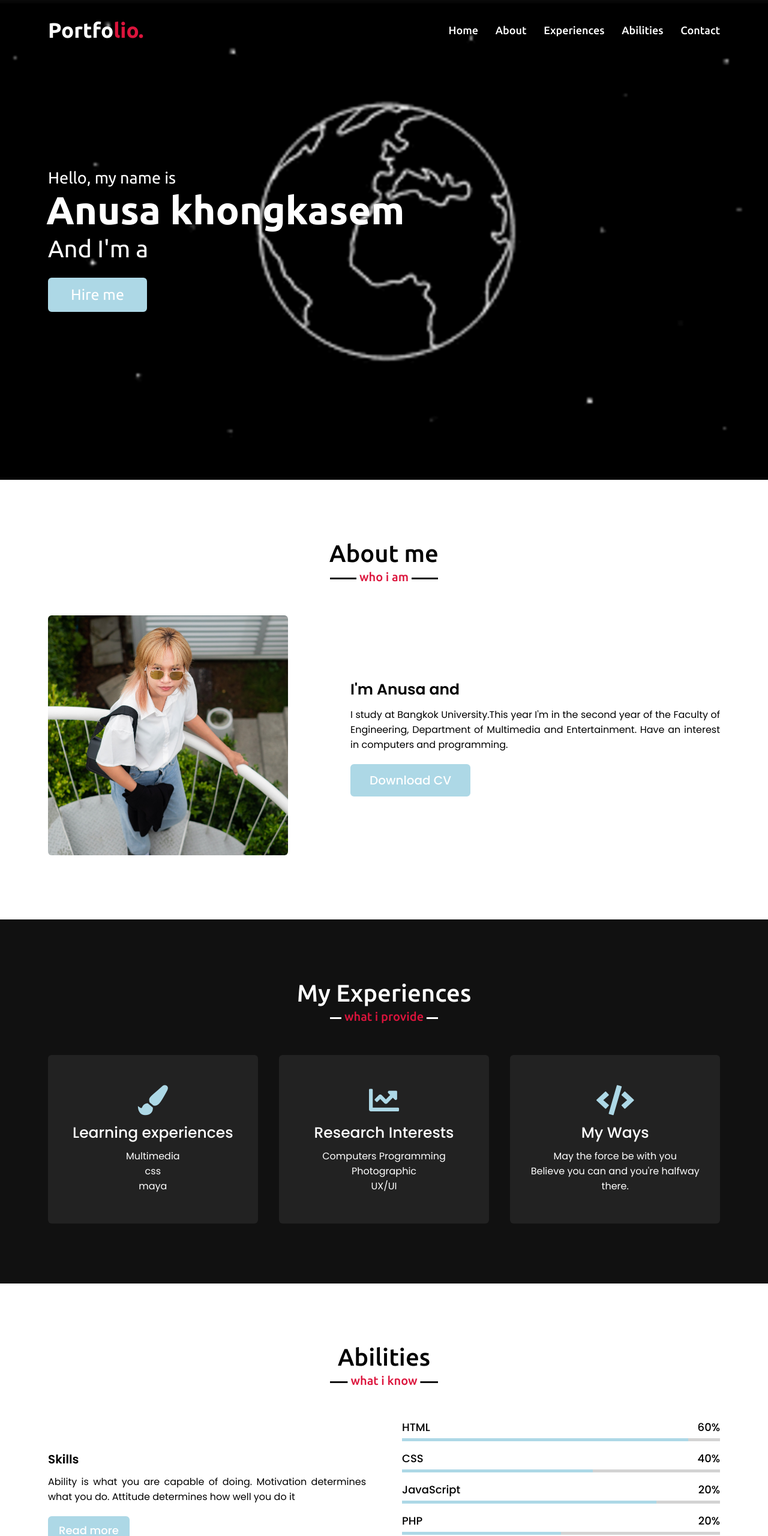
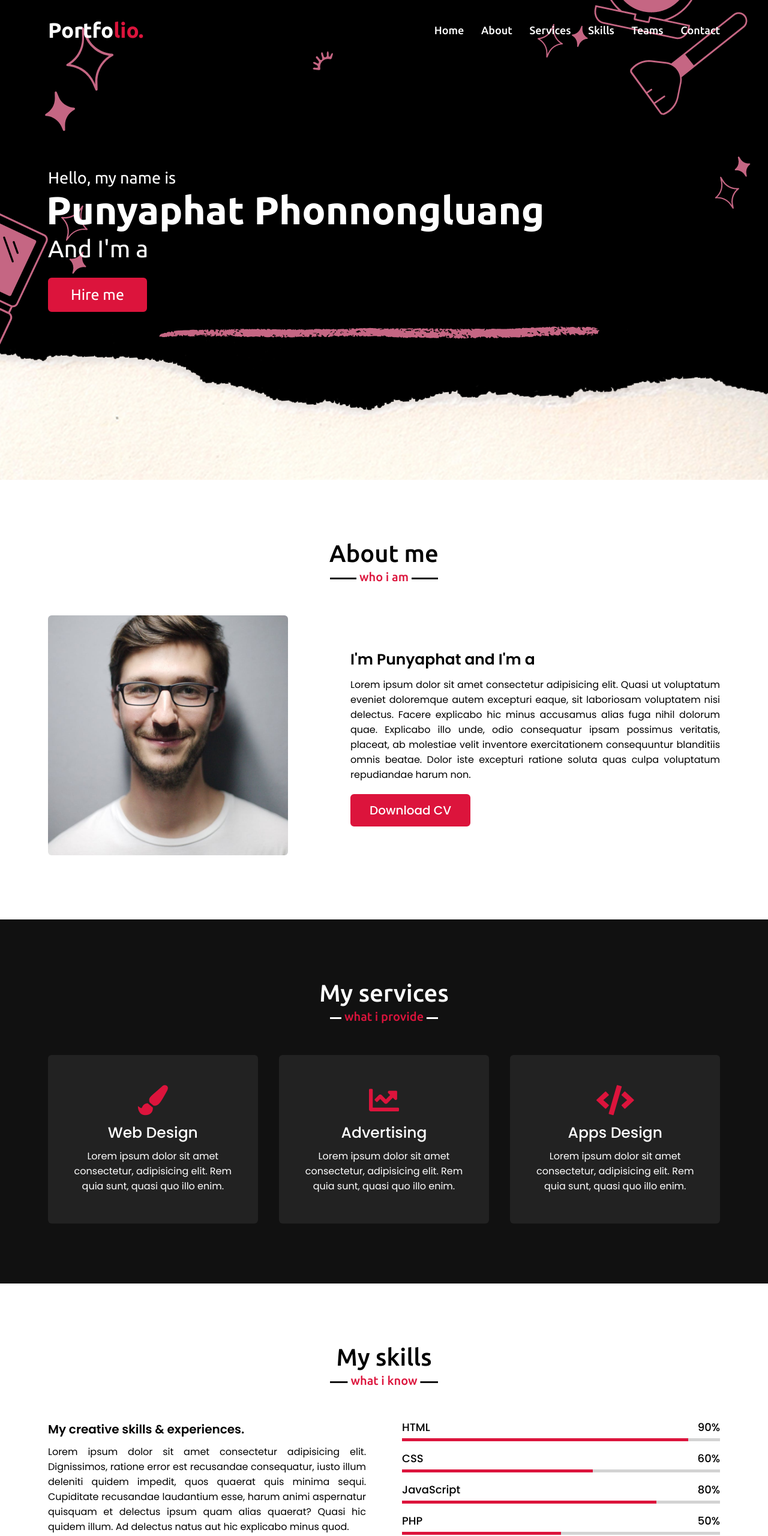
Before and after one commit to Dreamland017/-profilecss, a plain HTML site: page index.html in a window 1280 px wide. Shown: the top 2561 px of the page at 60% size. Drawn offline with nearby package versions, Linux system fonts and the light colour scheme.

Commit message:
Add files via upload

```diff
--- a/index.html
+++ b/index.html
@@ -21,8 +21,9 @@
             <ul class="menu">
                 <li><a href="#home" class="menu-btn">Home</a></li>
                 <li><a href="#about" class="menu-btn">About</a></li>
-                <li><a href="#experiences" class="menu-btn">Experiences</a></li>
-                <li><a href="#abilities" class="menu-btn">Abilities</a></li>
+                <li><a href="#services" class="menu-btn">Services</a></li>
+                <li><a href="#skills" class="menu-btn">Skills</a></li>
+                <li><a href="#teams" class="menu-btn">Teams</a></li>
                 <li><a href="#contact" class="menu-btn">Contact</a></li>
             </ul>
             <div class="menu-btn">
@@ -36,8 +37,8 @@
         <div class="max-width">
             <div class="home-content">
                 <div class="text-1">Hello, my name is</div>
-                <div class="text-2">Anusa khongkasem</div>
-                <div class="text-3">And I'm a </div>
+                <div class="text-2">Punyaphat Phonnongluang</div>
+                <div class="text-3">And I'm a </div>  <!-- แก้ตรงนี้ -->
                 <a href="#">Hire me</a>
             </div>
         </div>
@@ -49,11 +50,11 @@
             <h2 class="title">About me</h2>
             <div class="about-content">
                 <div class="column left">
-                    <img src="images/profile.jpg" alt="?">
+                    <img src="images/profile-1.jpeg" alt="">
                 </div>
                 <div class="column right">
-                    <div class="text">I'm Anusa and </div>
-                    <p>I study at Bangkok University.This year I'm in the second year of the Faculty of Engineering, Department of Multimedia and Entertainment.  Have an interest in computers and programming.</p>
+                    <div class="text">I'm Punyaphat and I'm a </div> <!-- แก้ตรงนี้ -->
+                    <p>Lorem ipsum dolor sit amet consectetur adipisicing elit. Quasi ut voluptatum eveniet doloremque autem excepturi eaque, sit laboriosam voluptatem nisi delectus. Facere explicabo hic minus accusamus alias fuga nihil dolorum quae. Explicabo illo unde, odio consequatur ipsam possimus veritatis, placeat, ab molestiae velit inventore exercitationem consequuntur blanditiis omnis beatae. Dolor iste excepturi ratione soluta quas culpa voluptatum repudiandae harum non.</p>
                     <a href="#">Download CV</a>
                 </div>
             </div>
@@ -61,34 +62,29 @@
     </section>
 
     <!-- services section start -->
-    <section class="services" id="experiences">
+    <section class="services" id="services">
         <div class="max-width">
-            <h2 class="title">My Experiences</h2>
+            <h2 class="title">My services</h2>
             <div class="serv-content">
                 <div class="card">
                     <div class="box">
                         <i class="fas fa-paint-brush"></i>
-                        <div class="text">Learning experiences</div>
-                        <p>Multimedia</p>
-                        <P>css</P>
-                        <p>maya</p>
+                        <div class="text">Web Design</div>
+                        <p>Lorem ipsum dolor sit amet consectetur, adipisicing elit. Rem quia sunt, quasi quo illo enim.</p>
                     </div>
                 </div>
                 <div class="card">
                     <div class="box">
                         <i class="fas fa-chart-line"></i>
-                        <div class="text">Research Interests</div>
-                        <p>Computers Programming</p>
-                        <p>Photographic</p>
-                        <P>UX/UI</P>
+                        <div class="text">Advertising</div>
+                        <p>Lorem ipsum dolor sit amet consectetur, adipisicing elit. Rem quia sunt, quasi quo illo enim.</p>
                     </div>
                 </div>
                 <div class="card">
                     <div class="box">
                         <i class="fas fa-code"></i>
-                        <div class="text">My Ways</div>
-                        <p>May the force be with you</p>
-                        <p>Believe you can and you're halfway there.</p>
+                        <div class="text">Apps Design</div>
+                        <p>Lorem ipsum dolor sit amet consectetur, adipisicing elit. Rem quia sunt, quasi quo illo enim.</p>
                     </div>
                 </div>
                </div>
@@ -97,48 +93,47 @@
     </section>
 
     <!-- skills section start -->
-    <section class="skills" id="abilities">
+    <section class="skills" id="skills">
         <div class="max-width">
-            <h2 class="title">Abilities</h2>
+            <h2 class="title">My skills</h2>
             <div class="skills-content">
                 <div class="column left">
-                    <div class="text">Skills</div>
-                    <p>Ability is what you are capable of doing. Motivation determines what you do.
-                        Attitude determines how well you do it</p>
+                    <div class="text">My creative skills & experiences.</div>
+                    <p>Lorem ipsum dolor sit amet consectetur adipisicing elit. Dignissimos, ratione error est recusandae consequatur, iusto illum deleniti quidem impedit, quos quaerat quis minima sequi. Cupiditate recusandae laudantium esse, harum animi aspernatur quisquam et delectus ipsum quam alias quaerat? Quasi hic quidem illum. Ad delectus natus aut hic explicabo minus quod.</p>
                     <a href="#">Read more</a>
                 </div>
                 <div class="column right">
                     <div class="bars">
                         <div class="info">
                             <span>HTML</span>
-                            <span>60%</span>
+                            <span>90%</span>
                         </div>
                         <div class="line html"></div>
                     </div>
                     <div class="bars">
                         <div class="info">
                             <span>CSS</span>
-                            <span>40%</span>
+                            <span>60%</span>
                         </div>
                         <div class="line css"></div>
                     </div>
                     <div class="bars">
                         <div class="info">
                             <span>JavaScript</span>
-                            <span>20%</span>
+                            <span>80%</span>
                         </div>
                         <div class="line js"></div>
                     </div>
                     <div class="bars">
                         <div class="info">
                             <span>PHP</span>
-                            <span>20%</span>
+                            <span>50%</span>
                         </div>
                         <div class="line php"></div>
                     </div>
                     <div class="bars">
                         <div class="info">
-                            <span>Media</span>
+                            <span>MySQL</span>
                             <span>70%</span>
                         </div>
                         <div class="line mysql"></div>
@@ -155,28 +150,28 @@
             <h2 class="title">Contact me</h2>
             <div class="contact-content">
                 <div class="column left">
-                    <div class="text">Address</div>
-                    <p>39/37 Moo.3,Soi Khlong luang 18,Pathum Thani 12120</p>
+                    <div class="text">Get in Touch</div>
+                    <p>Lorem, ipsum dolor sit amet consectetur adipisicing elit. Dignissimos harum corporis fuga corrupti. Doloribus quis soluta nesciunt veritatis vitae nobis?</p>
                     <div class="icons">
                         <div class="row">
                             <i class="fas fa-user"></i>
                             <div class="info">
                                 <div class="head">Name</div>
-                                <div class="sub-title">Anusa Khongkasem</div>
+                                <div class="sub-title">Prakash Shahi</div>
                             </div>
                         </div>
                         <div class="row">
                             <i class="fas fa-map-marker-alt"></i>
                             <div class="info">
-                                <div class="head">Live at</div>
-                                <div class="sub-title">Rangsit</div>
+                                <div class="head">Address</div>
+                                <div class="sub-title">Surkhet, Nepal</div>
                             </div>
                         </div>
                         <div class="row">
                             <i class="fas fa-envelope"></i>
                             <div class="info">
                                 <div class="head">Email</div>
-                                <div class="sub-title">anusa.khon@bumail.net</div>
+                                <div class="sub-title">abc@gmail.com</div>
                             </div>
                         </div>
                     </div>
--- a/style.css
+++ b/style.css
@@ -165,7 +165,7 @@ section .title::after{
 /* home section styling */
 .home{
     display: flex;
-    background: url("images/s.gif") no-repeat center;
+    background: url("images/banner.png") no-repeat center;
     height: 100vh;
     color: #fff;
     min-height: 500px;
@@ -193,23 +193,23 @@ section .title::after{
     margin: 5px 0;
 }
 .home .home-content .text-3 span{
-    color: lightblue;
+    color: crimson;
     font-weight: 500;
 }
 .home .home-content a{
     display: inline-block;
-    background:lightblue;
+    background: crimson;
     color: #fff;
     font-size: 25px;
     padding: 12px 36px;
     margin-top: 20px;
     font-weight: 400;
     border-radius: 6px;
-    border: 2px solid lightblue;
+    border: 2px solid crimson;
     transition: all 0.3s ease;
 }
 .home .home-content a:hover{
-    color: lightblue;
+    color: crimson;
     background: none;
 }
 
@@ -235,25 +235,25 @@ section .title::after{
     margin-bottom: 10px;
 }
 .about .about-content .right .text span{
-    color: lightblue;
+    color: crimson;
 }
 .about .about-content .right p{
     text-align: justify;
 }
 .about .about-content .right a{
     display: inline-block;
-    background: lightblue;
+    background: crimson;
     color: #fff;
     font-size: 20px;
     font-weight: 500;
     padding: 10px 30px;
     margin-top: 20px;
     border-radius: 6px;
-    border: 2px solid lightblue;
+    border: 2px solid crimson;
     transition: all 0.3s ease;
 }
 .about .about-content .right a:hover{
-    color: lightblue;
+    color: crimson;
     background: none;
 }
 
@@ -281,7 +281,7 @@ section .title::after{
     transition: all 0.3s ease;
 }
 .services .serv-content .card:hover{
-    background: lightblue;
+    background: crimson;
 }
 .services .serv-content .card .box{
     transition: all 0.3s ease;
@@ -291,7 +291,7 @@ section .title::after{
 }
 .services .serv-content .card i{
     font-size: 50px;
-    color: lightblue;
+    color: crimson;
     transition: color 0.3s ease;
 }
 .services .serv-content .card:hover i{
@@ -321,18 +321,18 @@ section .title::after{
 }
 .skills .skills-content .left a{
     display: inline-block;
-    background: lightblue;
+    background: crimson;
     color: #fff;
     font-size: 18px;
     font-weight: 500;
     padding: 8px 16px;
     margin-top: 20px;
     border-radius: 6px;
-    border: 2px solid lightblue;
+    border: 2px solid crimson;
     transition: all 0.3s ease;
 }
 .skills .skills-content .left a:hover{
-    color: lightblue;
+    color: crimson;
     background: none;
 }
 .skills .skills-content .right .bars{
@@ -360,7 +360,7 @@ section .title::after{
     height: 100%;
     left: 0;
     top: 0;
-    background: lightblue;
+    background: crimson;
 }
 .skills-content .right .html::before{
     width: 90%;
@@ -391,7 +391,7 @@ section .title::after{
     transition: all 0.3s ease;
 }
 .teams .carousel .card:hover{
-    background: lightblue;
+    background: crimson;
 }
 .teams .carousel .card .box{
     display: flex;
@@ -413,7 +413,7 @@ section .title::after{
     width: 150px;
     object-fit: cover;
     border-radius: 50%;
-    border: 5px solid lightblue;
+    border: 5px solid crimson;
     transition: all 0.3s ease;
 }
 .teams .carousel .card:hover img{
@@ -429,7 +429,7 @@ section .title::after{
     margin: 0 5px;
     outline: none!important;
     border-radius: 50%;
-    border: 2px solid lightblue!important;
+    border: 2px solid crimson!important;
     transition: all 0.3s ease;
 }
 .owl-dot.active{
@@ -438,7 +438,7 @@ section .title::after{
 }
 .owl-dot.active,
 .owl-dot:hover{
-    background: lightblue!important;
+    background: crimson!important;
 }
 
 /* contact section styling */
@@ -469,7 +469,7 @@ section .title::after{
 }
 .contact .contact-content .row i{
     font-size: 25px;
-    color: lightblue;
+    color: crimson;
 }
 .contact .contact-content .info .head{
     font-weight: 500;
@@ -528,12 +528,12 @@ section .title::after{
   border-radius: 6px;
   cursor: pointer;
   flex-wrap: nowrap;
-  background: lightblue;
-  border: 2px solid lightblue;
+  background: crimson;
+  border: 2px solid crimson;
   transition: all 0.3s ease;
 }
 .right form .button-area button:hover{
-  color: lightblue;
+  color: crimson;
   background: none;
 }
 /* footer section styling */
@@ -544,7 +544,7 @@ footer{
     text-align: center;
 }
 footer span a{
-    color: lightblue;
+    color: crimson;
     text-decoration: none;
 }
 footer span a:hover{
```
Also changed, not shown: images/banner.jpg (added), images/banner.png (added), images/profile-1.jpeg (added), images/profile-2.jpeg (added), images/profile-3.jpeg (added), images/profile-4.jpeg (added), images/profile-5.jpeg (added).
